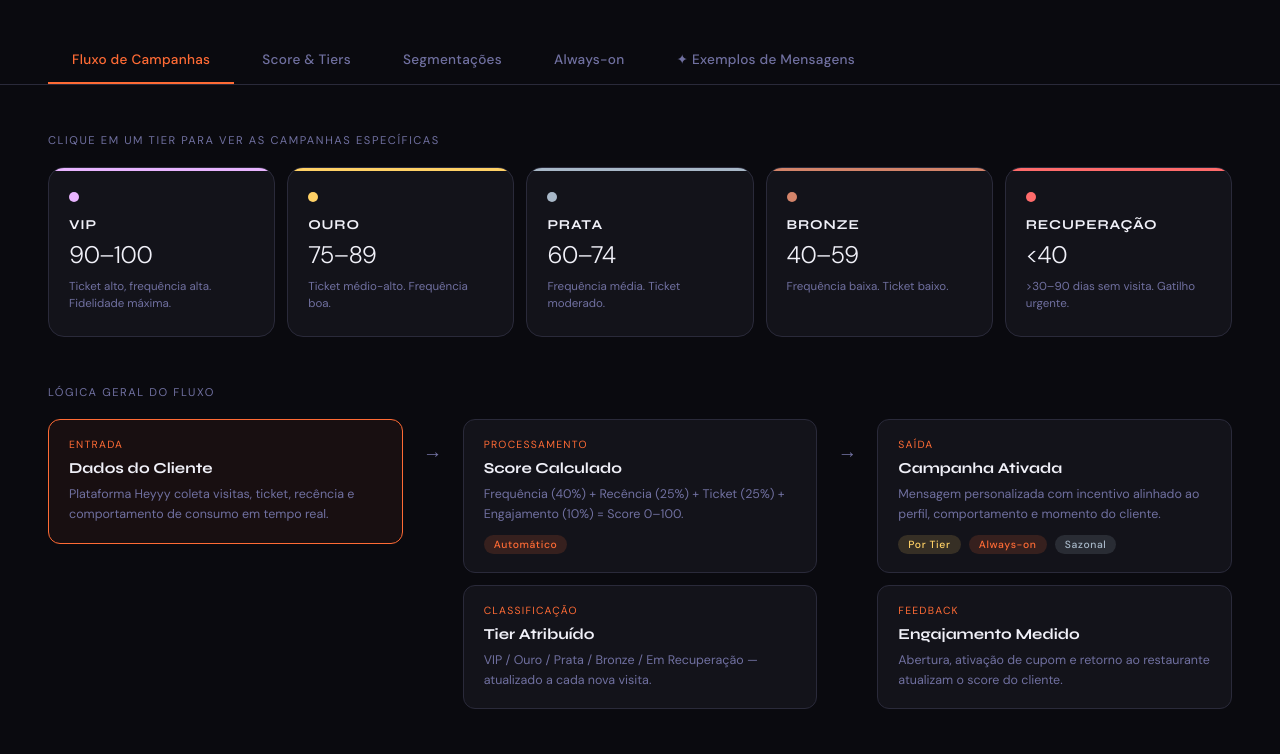
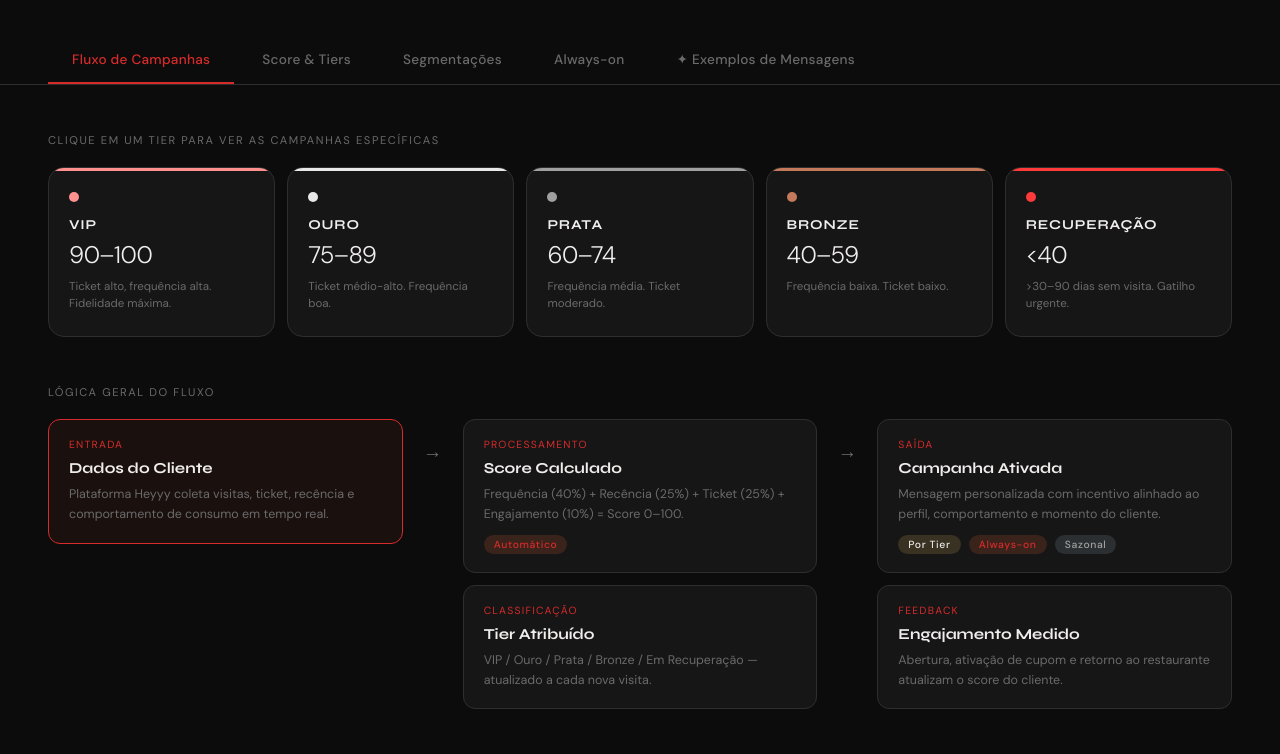
Before and after one commit to giuliarschettini-ops/heyyy, a plain HTML site: page index.html in a window 1280 px wide. Shown: the part 494-1248 px from the top of the page. Drawn offline with Linux system fonts and the light colour scheme.

Commit message:
Add files via upload

```diff
--- a/index.html
+++ b/index.html
@@ -7,19 +7,19 @@
 <link href="https://fonts.googleapis.com/css2?family=Syne:wght@400;700;800&family=DM+Sans:wght@300;400;500&display=swap" rel="stylesheet">
 <style>
   :root {
-    --bg: #0a0a0f;
-    --surface: #13131a;
-    --surface2: #1c1c26;
-    --border: #2a2a3a;
-    --accent: #ff6b35;
-    --accent2: #ffd166;
-    --vip: #e8b4ff;
-    --ouro: #ffd166;
-    --prata: #a8b8c8;
-    --bronze: #d4846a;
-    --rec: #ff6b6b;
-    --text: #f0f0f8;
-    --muted: #7070a0;
+    --bg: #0c0c0c;
+    --surface: #161616;
+    --surface2: #1f1f1f;
+    --border: #2e2e2e;
+    --accent: #d72b2b;
+    --accent2: #ff5a5a;
+    --vip: #ff9090;
+    --ouro: #e8e8e8;
+    --prata: #a0a0a0;
+    --bronze: #c47a5a;
+    --rec: #ff3a3a;
+    --text: #f0eded;
+    --muted: #6a6a6a;
   }
 
   * { margin: 0; padding: 0; box-sizing: border-box; }
@@ -41,7 +41,7 @@
     border-bottom: 1px solid var(--border);
     position: sticky;
     top: 0;
-    background: rgba(10,10,15,0.95);
+    background: rgba(12,12,12,0.96);
     backdrop-filter: blur(12px);
     z-index: 100;
   }
@@ -859,18 +859,18 @@
   }
 
   .msg-bubble {
-    background: #1e2a1e;
-    border: 1px solid #2a3d2a;
+    background: #1a1212;
+    border: 1px solid #3a2020;
     border-radius: 0 16px 16px 16px;
     padding: 16px 18px;
     font-size: 0.85rem;
     line-height: 1.65;
-    color: #d4f0d4;
+    color: #eedada;
     white-space: pre-wrap;
   }
 
-  .msg-bubble.whatsapp { background: #1a2a1e; border-color: #2d4a2d; color: #c8efc8; }
-  .msg-bubble.push { background: #1a1a2e; border-color: #2a2a4a; color: #c8c8f0; border-radius: 12px; }
+  .msg-bubble.whatsapp { background: #1a1a1a; border-color: #2e2e2e; color: #e8e0e0; }
+  .msg-bubble.push { background: #1a1212; border-color: #3a2020; color: #f0e0e0; border-radius: 12px; }
 
   .msg-bubble-footer {
     font-size: 0.68rem;
```
